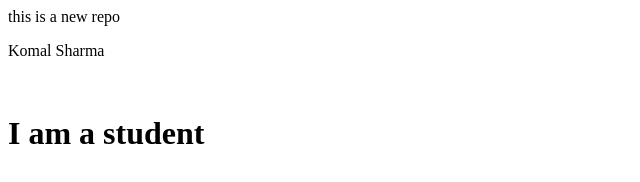
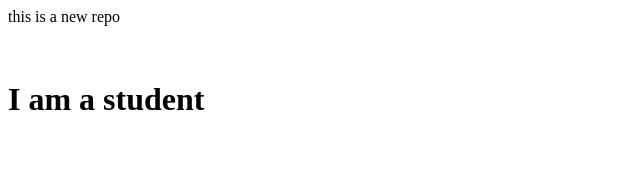
Before and after one commit to Komal-2108/localrepo, a plain HTML site: page index.html in a window 1280 px wide. Shown: the whole page, without its empty margins (0-640 px from the left). Drawn offline with Linux system fonts and the light colour scheme.

```diff
--- a/index.html
+++ b/index.html
@@ -1,4 +1,4 @@
 <P>this is a new repo</P>
-<P>Komal Sharma</P>
+
 <br>
 <h1>I am a student</h1>
```
